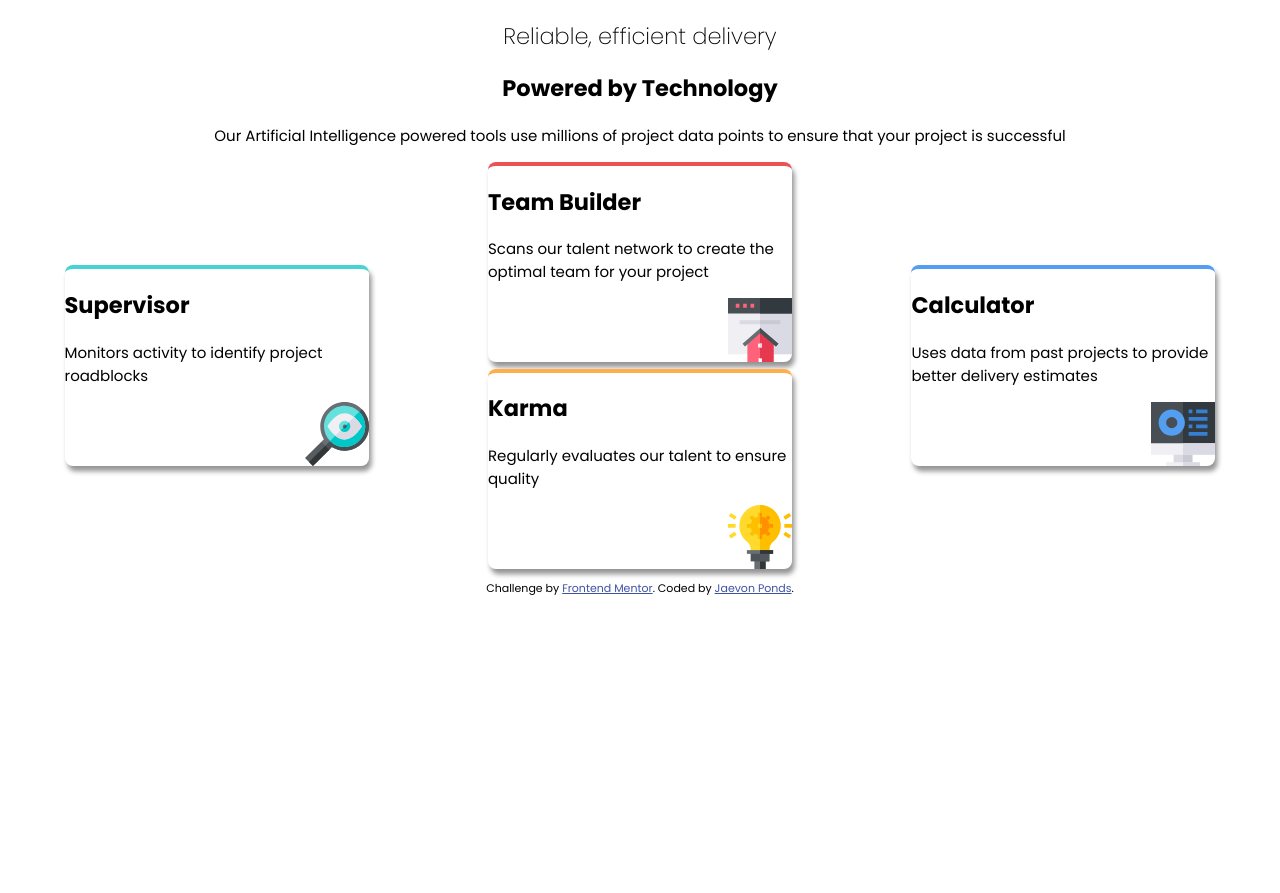
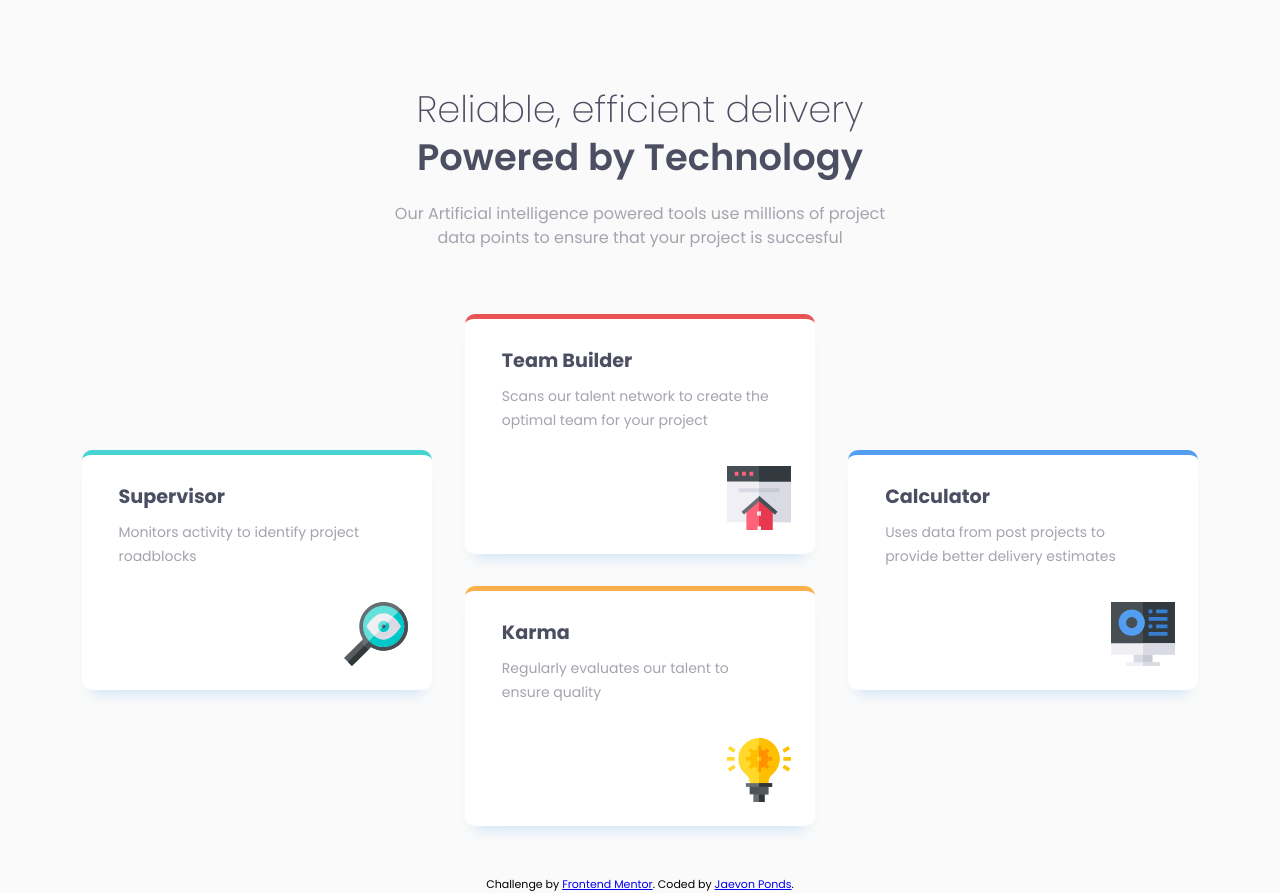
Before and after one commit to Jaypo16/four-card-feature-section-master, a plain HTML site: page index.html in a window 1280 px wide. Before the commit the page ends 827 px from the top, so only its background shows below. Drawn offline with Linux system fonts and the light colour scheme.

Commit message:
updated-css-html

```diff
--- a/index.html
+++ b/index.html
@@ -10,52 +10,56 @@
 <link href="https://fonts.googleapis.com/css2?family=Fraunces:ital,opsz,wght,SOFT@0,9..144,100..900,0..100;1,9..144,100..900,0..100&family=Montserrat:ital,wght@0,100..900;1,100..900&family=Poppins:ital,wght@0,100;0,200;0,300;0,400;0,500;0,600;0,700;0,800;0,900;1,100;1,200;1,300;1,400;1,500;1,600;1,700;1,800;1,900&display=swap" rel="stylesheet">
 
   <title>Frontend Mentor | Four card feature section</title>
-
-  <!-- Feel free to remove these styles or customise in your own stylesheet 👍 -->
-  <style>
-    .attribution { font-size: 11px; text-align: center; }
-    .attribution a { color: hsl(228, 45%, 44%); }
-  </style>
 </head>
 <body>
 
   <main>
 
+    <!-- Feature Header -->
+    <header>
+      <h1><span>Reliable, efficient delivery</span><br>Powered by Technology</h1>
+      <p>Our Artificial intelligence powered tools use millions of project data points to
+          ensure that your
+          project is succesful</p>
+    </header>
 
-
-  <div class="reliable"> <!-- Start reliable con. -->
-  <h2 style="font-weight: 200;"> Reliable, efficient delivery</h2>
-  <h2>Powered by Technology</h2>
-
-  <p>Our Artificial Intelligence powered tools use millions of project data points
-  to ensure that your project is successful</p>
-  </div>
- <div class="container"> <!-- Start of container -->
-
-  <div class="supervisor"> <!-- Start of supervisor con. -->
+    <div class="feature-cards"> <!-- Start of container -->
+      <!-- Card One -->
+      <div class="card-one">
+        <div class="card-info">
             <h2>Supervisor</h2>
             <p>Monitors activity to identify project roadblocks</p>
-    <img src="images/icon-supervisor.svg" alt="Supervisor Eye Image">
+        </div>
+        <img class="icon" src="./images/icon-supervisor.svg" alt="" aria-hidden="true" />
       </div>
 
-  <div class="team-builder"> <!-- Start of team-builder con. -->
+      <div class="grid-center-container">
+          <!-- Card Two -->
+          <div class="card-two">
+              <div class="card-info">
                   <h2>Team Builder</h2>
                   <p>Scans our talent network to create the optimal team for your project</p>
-    <img src="images/icon-team-builder.svg" alt="Team Builder House Image">
+              </div>
+              <img class="icon" src="./images/icon-team-builder.svg" alt="" aria-hidden="true" />
+          </div>
+          <!-- Card Three -->
+          <div class="card-three">
+              <div class="card-info">
+                  <h2>Karma</h2>
+                  <p>Regularly evaluates our talent to ensure quality</p>
+              </div>
+              <img class="icon" src="./images/icon-karma.svg" alt="" aria-hidden="true" />
+          </div>
       </div>
 
-  <div class="karma"> <!-- Start of karma con. -->
-  <h2>Karma</h2>
-    <p>Regularly evaluates our talent to ensure quality</p>
-    <img src="images/icon-karma.svg" alt="Karma Light Image">
+      <!-- Card Four -->
+      <div class="card-four">
+          <div class="card-info">
+              <h2>Calculator</h2>
+              <p>Uses data from post projects to provide better delivery estimates</p>
           </div>
-
-  <div class="calculator"> <!-- Start of calculator con. -->
-  <h2>Calculator</h2>
-    <p>Uses data from past projects to provide better delivery estimates</p>
-    <img src="images/icon-calculator.svg" alt="Calculator Image">
+          <img class="icon" src="./images/icon-calculator.svg" alt="" aria-hidden="true" />
       </div>
-
     </div> <!-- End of container -->
 
   </main>
--- a/style.css
+++ b/style.css
@@ -1,43 +1,162 @@
 /* General styles */
-body {
-    font-size: 15px;
-    min-height: 100vh;
+@import url("https://fonts.googleapis.com/css2?family=Poppins:wght@200;400;600&display=swap");
+
+:root {
+  --light-gray: hsl(0, 0%, 98%);
+  --white: rgb(255, 255, 255);
+  --dark-blue: hsl(234, 12%, 34%);
+  --grayish-blue: hsl(229, 6%, 66%);
+  --cyan: hsl(180, 62%, 55%);
+  --red: hsl(0, 78%, 62%);
+  --orange: hsl(34, 97%, 64%);
+  --blue: hsl(212, 86%, 64%);
+  --box-shadow: 0px 12px 14px -10px hsla(212, 86%, 64%, 0.301);
 }
 
-h2, p {
-    font-family: 'Poppins';
+* {
+  margin: 0;
+  padding: 0;
+  box-sizing: border-box;
 }
 
-p {
-    font-weight: 400;
+body {
+  background-color: var(--light-gray);
+  font-family: "Poppins", sans-serif;
+  min-height: 100vh;
 }
 
-.supervisor, .team-builder, .karma, .calculator {
-    box-shadow: 2.6px 5.3px 5.3px hsl(0deg 0% 0% / 0.42);
-    border-radius: .5rem;
-    max-width: 19rem;
-    margin: auto;
-    max-height: 15rem;
+/** Feature Header**/
+header {
+    text-align: center;
+    color: var(--dark-blue);
+    width: 100%;
+    margin: 0 auto;
+    margin-top: 5.3rem;
+    line-height: 3rem;
+    justify-content: center;
 }
 
-.supervisor {
-    border-top: solid 0.25rem hsl(180, 62%, 55%);
-    ;
+h1 {
+    font-weight: 600;
+    font-size: 2.3rem;
 }
 
-.team-builder {
-    border-top: solid 0.25rem hsl(0, 78%, 62%);
+header span {
+    font-weight: 200;
 }
 
-.karma {
-    border-top: solid 0.25rem hsl(34, 97%, 64%);
+header p {
+    margin: 0 auto;
+    text-align: center;
+    margin-top: 1.3rem;
+    width: 40%;
+    color: var(--grayish-blue);
+    line-height: 1.5rem;
 }
 
-.calculator {
-    border-top: solid 0.25rem hsl(212, 86%, 64%);
+/** Feature Cards **/
+.feature-cards {
+    display: grid;
+    grid-template-columns: repeat(3, 1fr);
+    column-gap: 30px;
+    max-width: 70rem;
+    width: 100%;
+    margin: 0 auto;
+    margin-top: 4rem;
 }
 
+.card-one,
+.card-two,
+.card-three,
+.card-four {
+    position: relative;
+    background-color: var(--white);
+    border-radius: 10px;
+    box-shadow: var(--box-shadow);
+}
 
+.card-info {
+    padding: 1.7rem 2.3rem;
+}
+
+.card-info h2 {
+    font-size: 1.2rem;
+    color: var(--dark-blue);
+}
+
+.card-info p {
+    color: var(--grayish-blue);
+    font-size: 14px;
+    line-height: 1.5rem;
+    padding-top: 9px;
+}
+
+/** Icon images **/
+
+.icon {
+    position: static;
+    height: 4rem;
+    margin-left: 75%;
+    margin-top: 2%;
+    width: 4rem;
+}
+
+.card-one,
+.card-two,
+.card-three,
+.card-four {
+    border-top-style: solid;
+    border-top-width: 5px;
+    max-width: 350px;
+    width: 100%;
+    min-height: 15rem;
+    height: 30%;
+}
+
+.card-one {
+    border-color: var(--cyan);
+}
+
+.card-two {
+    border-color: var(--red);
+}
+
+.card-three {
+    border-color: var(--orange);
+}
+
+.card-four {
+    border-color: var(--blue);
+}
+
+.card-one,
+.card-four,
+.grid-center-container {
+    place-self: center;
+}
+
+.grid-center-container {
+    display: flex;
+    flex-direction: column;
+    gap: 2rem;
+}
+
+.attribution {
+    font-size: 11px;
+    text-align: center;
+    margin-top: 50px;
+}
+
+/** Media Queries **/
+
+@media only screen and (max-width: 769px) {
+    .feature-cards {
+      display: flex;
+      flex-direction: column;
+      gap: 2rem;
+      align-items: center;
+    }
+  }
 
 
 
@@ -45,7 +164,7 @@ p {
 
 
 /* Media Query */
-@media screen and (max-width: 450px) {
+/* @media screen and (max-width: 450px) {
     .container {
         display: flex;
         flex-direction: column;
@@ -62,8 +181,8 @@ p {
     .container img {
         display: block;
         margin-left: auto;
-        max-width: 100%; /* Responsive images */
-        height: auto; /* Maintain aspect ratio */
+        max-width: 100%;
+        height: auto;
     }
 
     .reliable {
@@ -71,21 +190,20 @@ p {
     }
 
 
-}
+} */
 
-@media screen and (min-width: 451px) and (max-width: 768px) {
+/* @media screen and (max-width: 768px) {
     .container {
         display: grid;
         grid-template-columns: repeat(auto-fit, minmax(10rem, 1fr));
         grid-template-rows: auto;
-        gap: 0.4rem;
+        gap: 1rem;
         align-items: center;
         min-width: 15rem;
         max-width: 100%;
     }
 
     .container div {
-
         padding: .25rem;
     }
 
@@ -146,6 +264,8 @@ p {
         grid-template-rows: auto;
         gap: 0.4rem;
         align-items: center;
+        max-width: 80%;
+        margin: 0 auto;
     }
 
 
@@ -201,4 +321,4 @@ p {
         margin: auto;
         max-height: 15rem;
     }
-}
+} */
```
Lines whose indentation alone changed are shown as unchanged.
